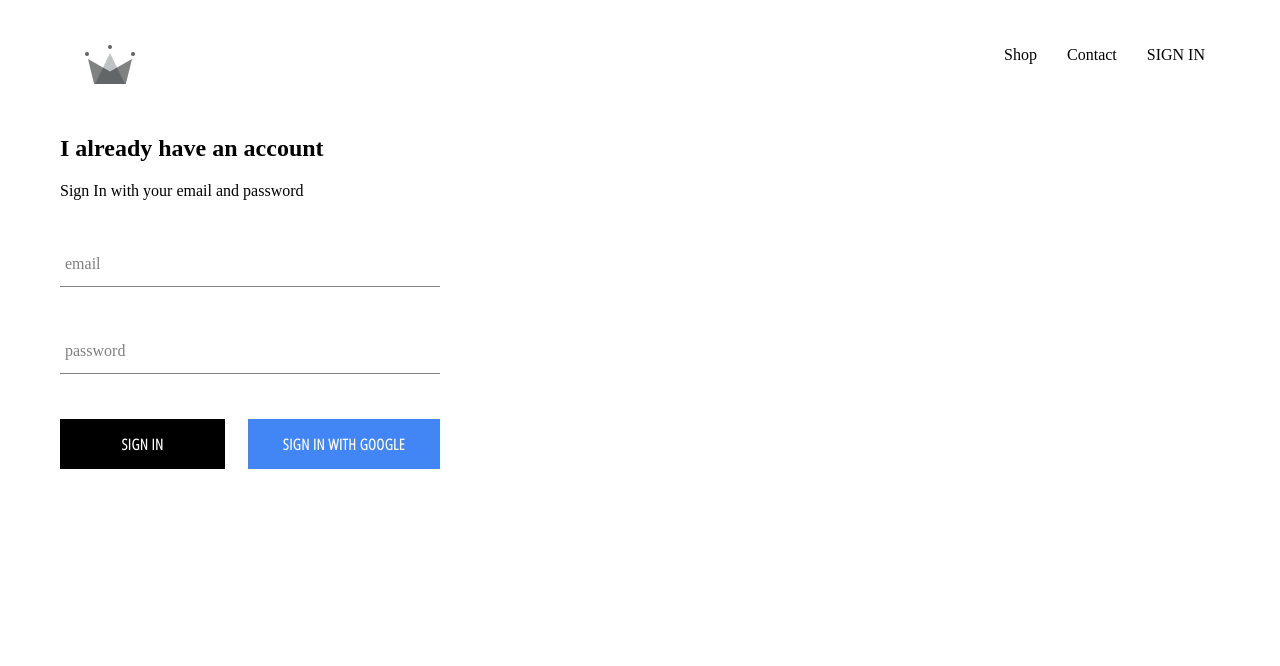
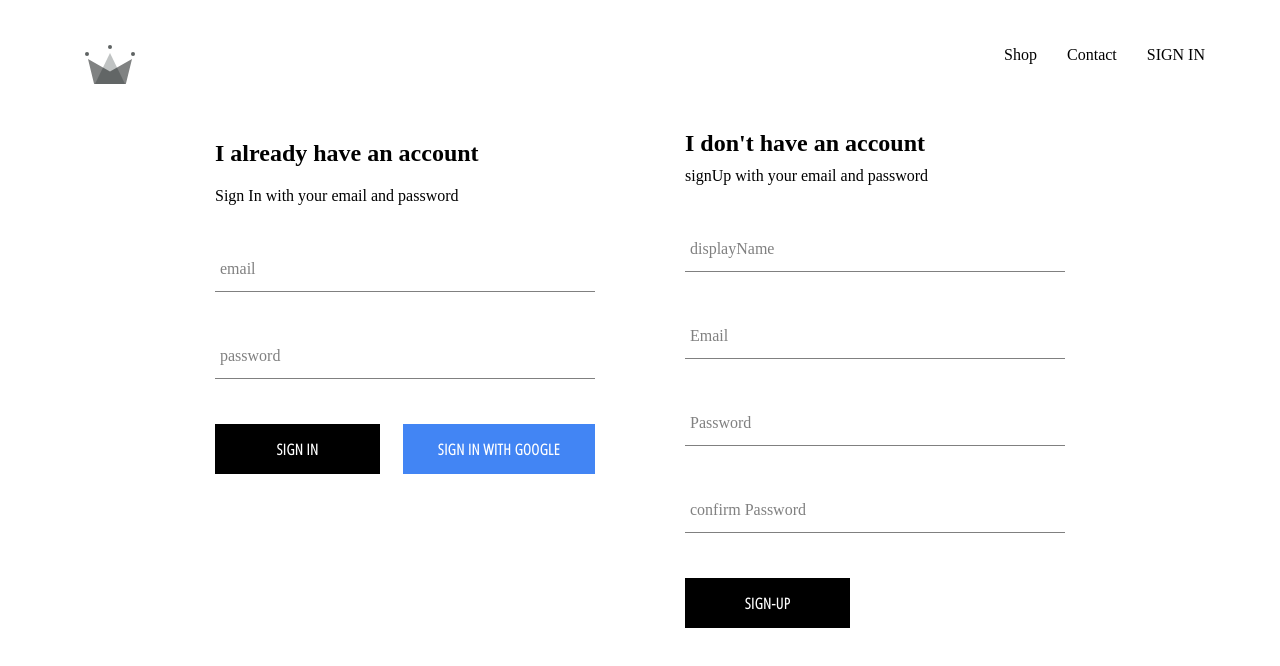
Before and after one commit to abderraouf2/e-commerce, a React (Create React App) app: page /signin in a window 1280 px wide. Shown: the top 666 px of the page. Built offline with nearby package versions, Linux system fonts and the light colour scheme; no server answers.

Commit message:
add sign-up and the ability to store data in firestor

```diff
--- a/src/App.js
+++ b/src/App.js
@@ -4,8 +4,9 @@ import {Route, Switch} from 'react-router-dom';
 import Shop from './pages/shop/shop';
 import Header from './components/header/header';
 import signInAndSignUp from './pages/sign-in-and-sign-up/sign-in-and-sign-up';
-import { auth } from './firebase/firebase'
+import { auth,createUserProfilDocument } from './firebase/firebase'
 import { Component } from 'react/cjs/react.production.min';
+import { getDoc } from 'firebase/firestore';
 
 class App extends Component {
 
@@ -18,9 +19,18 @@ class App extends Component {
   unsubscribeFromAuth=null;
 
   componentDidMount() {
-    this.unsubscribeFromAuth = auth.onAuthStateChanged(user=> {
-      this.setState({currentUser:user})
-      console.log(user);
+    this.unsubscribeFromAuth = auth.onAuthStateChanged(async userAuth=> {
+      if(userAuth){
+      const userRef = await createUserProfilDocument(userAuth);
+      const DocSnap= await getDoc(userRef);
+      this.setState(
+       {currentUser:  {
+        id: DocSnap.id,
+        ...DocSnap.data()
+      }})
+
+      }
+      else this.setState({currentUser:userAuth});
     })
   }
 
--- a/src/components/SignIn/signIn.jsx
+++ b/src/components/SignIn/signIn.jsx
@@ -52,7 +52,7 @@ class signIn extends Component {
           <Costumbutton type="submit" > Sign In </Costumbutton>
           <Costumbutton onClick={ signInWithGoogle } isGoogleSignIn >
               Sign In with Google
-            </Costumbutton>
+          </Costumbutton>
           </div>
         </form>
       </div>
--- /dev/null
+++ b/src/components/Signup/signup.jsx
@@ -0,0 +1,93 @@
+import React, { Component } from 'react';
+import FormInput from '../formInput/formInput';
+import Costumbutton from '../costumbutton/costumbutton';
+import { auth, createUserProfilDocument } from '../../firebase/firebase';
+import { createUserWithEmailAndPassword } from "firebase/auth";
+import './signup.scss';
+
+class signup extends Component {
+  constructor(){
+    super();
+    this.state={
+      displayName:'',
+      email:'',
+      password:'',
+      confirmPassword:'',
+    }
+  }
+  handleSubmit= async event =>{
+    event.preventDefault();
+    const { displayName ,email, password, confirmPassword } = this.state;
+
+    if (password !== confirmPassword) {
+      alert("password doesn't match");
+      return;
+    }
+    try {
+      const {user} = await createUserWithEmailAndPassword(auth, email, password);
+      await createUserProfilDocument(user, {displayName} );
+      this.setState({
+        displayName:'',
+        email:'',
+        password:'',
+        confirmPassword:'',
+      })
+
+    } catch (error) {
+      console.log("error"+ error );
+    }
+  }
+  handleChange =event=>{
+    const {name, value}= event.target;
+    this.setState({[name]:value})
+  }
+
+
+
+  render() {
+    const { displayName, email, password, confirmPassword } = this.state;
+    return (
+      <div className='sign-up'>
+        <h2 className="title">I don't have an account</h2>
+        <span>signUp with your email and password</span>
+        <form className='sign-up-form' onSubmit={this.handleSubmit}>
+          <FormInput
+            type='text'
+            name='displayName'
+            value={displayName}
+            onChange={this.handleChange}
+            label='displayName'
+            required
+          />
+          <FormInput
+            type='email'
+            name='email'
+            value={email}
+            onChange={this.handleChange}
+            label='Email'
+            required
+          />
+          <FormInput
+            type='password'
+            name='password'
+            value={password}
+            onChange={this.handleChange}
+            label='Password'
+            required
+          />
+          <FormInput
+            type='password'
+            name='confirmPassword'
+            value={confirmPassword}
+            onChange={this.handleChange}
+            label='confirm Password'
+            required
+          />
+          <Costumbutton type="submit">Sign-up</Costumbutton>
+        </form>
+      </div>
+    );
+  }
+}
+
+export default signup;
--- /dev/null
+++ b/src/components/Signup/signup.scss
@@ -0,0 +1,9 @@
+.sign-up{
+  display: flex;
+  flex-direction: column;
+  width: 380px;
+
+    .title{
+      margin: 10px 0;
+    }
+}
--- a/src/components/formInput/formInput.jsx
+++ b/src/components/formInput/formInput.jsx
@@ -1,10 +1,10 @@
 import React from 'react';
 import './formInput.scss'
 
-const  formInput=({handleChange, label, ...otherProps})=> {
+const  formInput=({handleChange, label,type, ...otherProps})=> {
   return (
     <div className='group'>
-      <input className='form-input' onChange={handleChange} {...otherProps} type="text" />
+      <input className='form-input' onChange={handleChange} {...otherProps} type={type} />
       {
         label ?
         (<label className={`${otherProps.value.length ? 'shrink' : ''} form-input-label`}>
--- a/src/components/header/header.jsx
+++ b/src/components/header/header.jsx
@@ -15,7 +15,7 @@ const header=( {currentUser} )=> {
         <Link className="option" to='/shop'>Contact</Link>
         {
           currentUser ?
-          <div className="option" onClick={()=>auth.signOut()}>SIGN OUT
+          <div className="option" onClick={()=>{auth.signOut(); console.log("logged out")}}>SIGN OUT
           </div>
           :
           <Link className='option' to='/signin'>SIGN IN</Link>
--- a/src/firebase/firebase.js
+++ b/src/firebase/firebase.js
@@ -1,7 +1,7 @@
 
 import { initializeApp } from "firebase/app";
 import { getAuth,signInWithPopup, GoogleAuthProvider } from "firebase/auth";
-
+import {  getFirestore,doc,getDoc, setDoc } from "firebase/firestore";
 
 
 const config = {
@@ -14,10 +14,40 @@ const config = {
   measurementId: "G-885BGJ4GD7"
 };
 
+
 // Initialize Firebase
-initializeApp(config);
+const app= initializeApp(config);
+const db = getFirestore(app);
+
+export const createUserProfilDocument= async (userAuth, additionalData)=>{
+  if(!userAuth) return;
+  // const usersCollection= collection(db,'users');
+  const userRef= doc(db,`users/${userAuth.uid}`);
+  const snapShot= await getDoc(userRef);
+
+  if(!snapShot.exists()){
+    const {  displayName,email }= userAuth;
+    const createdAt= new Date();
+
+    try{
+      await setDoc(userRef, {
+        displayName,
+        email,
+        createdAt,
+        ...additionalData,
+      });
+      console.log("Document written with ID: ", userRef.id);
+    }
+    catch(error){
+      console.log('error creating user', error.message);
+    }
+
+  }
+  return userRef;
+}
+
 const provider = new GoogleAuthProvider();
-  provider.setCustomParameters({
+provider.setCustomParameters({
     prompt: 'select_account'
   });
 
--- a/src/pages/sign-in-and-sign-up/sign-in-and-sign-up.jsx
+++ b/src/pages/sign-in-and-sign-up/sign-in-and-sign-up.jsx
@@ -1,10 +1,13 @@
 import React from 'react';
 import SignIn from '../../components/SignIn/signIn';
+import Signup from '../../components/Signup/signup';
+import './signin-signup.scss';
 
  const signInAndSignUp=()=> {
   return (
     <div className='sign-in-and-sign-up'>
       <SignIn />
+      <Signup />
     </div>
   )
 }
--- /dev/null
+++ b/src/pages/sign-in-and-sign-up/signin-signup.scss
@@ -0,0 +1,6 @@
+.sign-in-and-sign-up{
+  width: 850px;
+  display: flex;
+  justify-content: space-between;
+  margin: 30px auto;
+}
```
